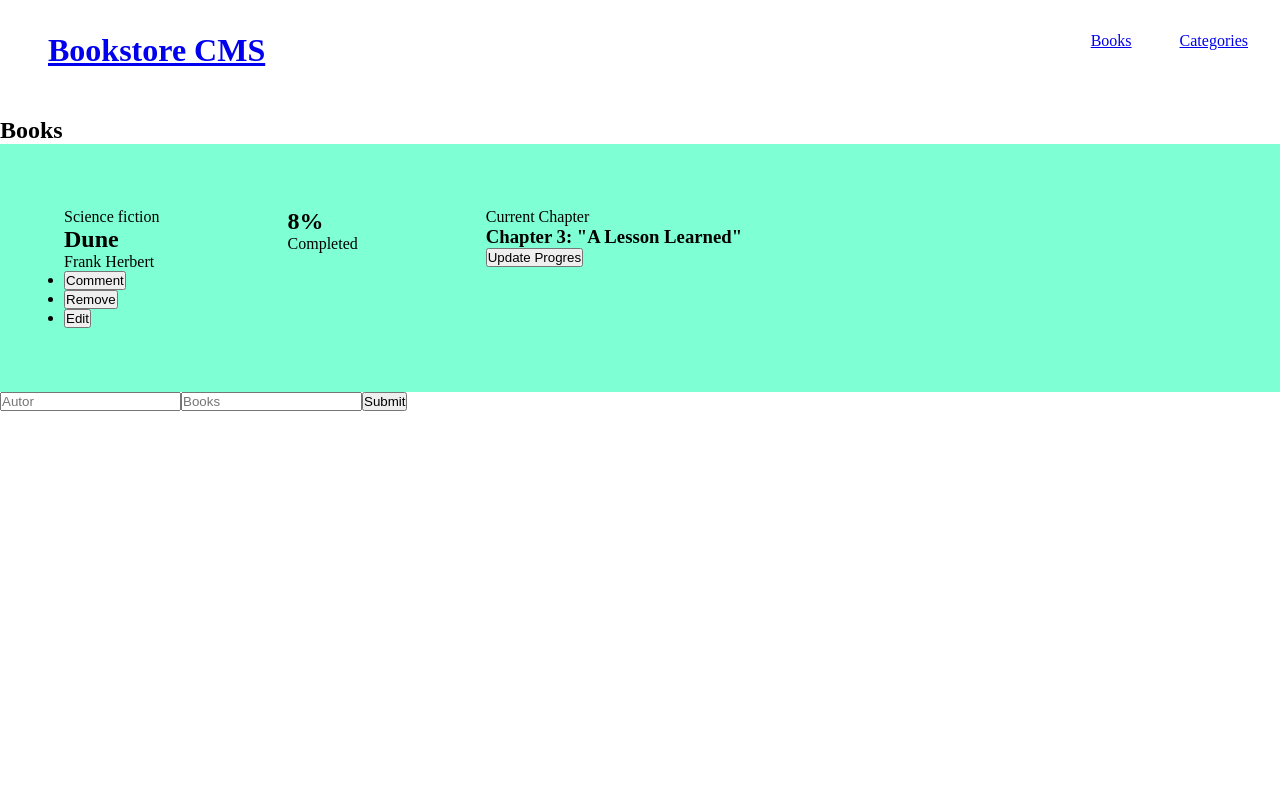
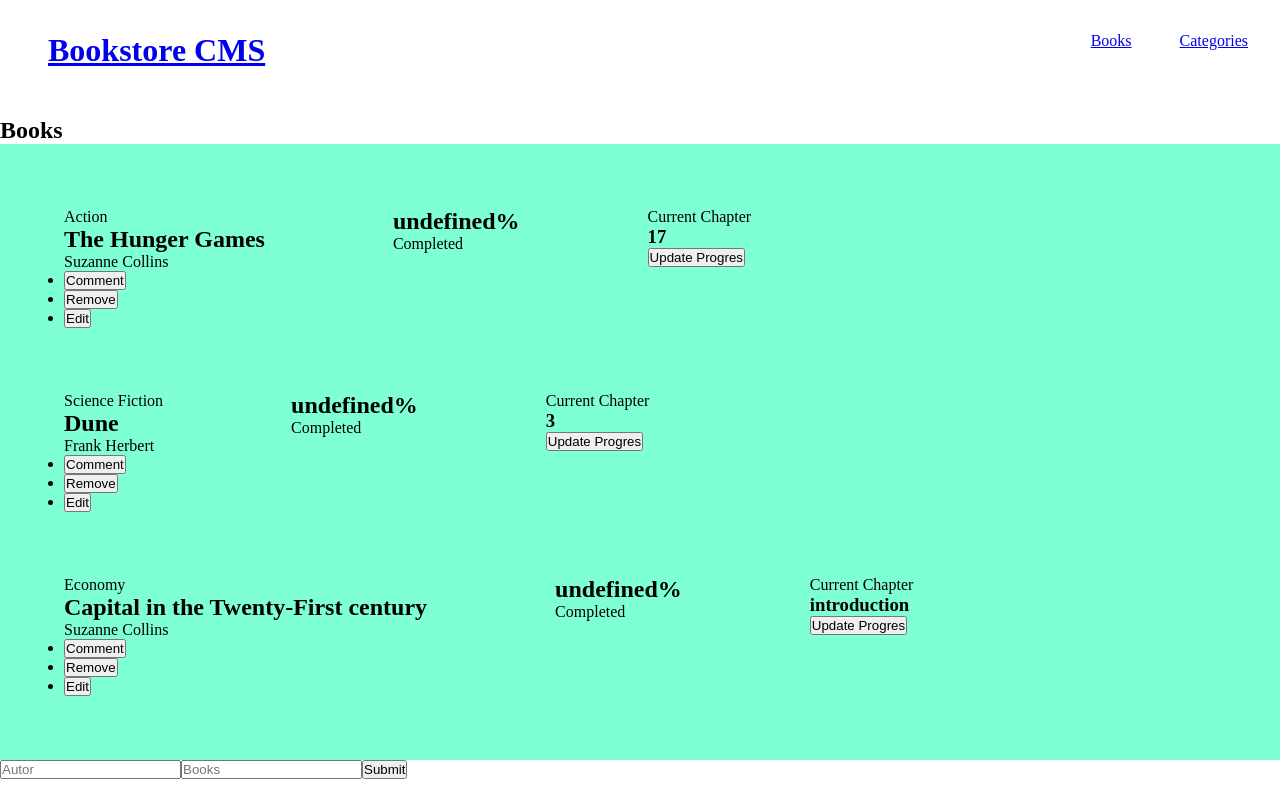
Before and after one commit to digia3d/Bookstore, a React (Create React App) app: page / in a window 1280 px wide. Built offline with nearby package versions, Linux system fonts and the light colour scheme.

Commit message:
Add dispatch and proptypes to page Book.js, and add hendler onClick to remove button

```diff
--- a/package.json
+++ b/package.json
@@ -7,6 +7,7 @@
     "@testing-library/jest-dom": "^5.16.5",
     "@testing-library/react": "^13.3.0",
     "@testing-library/user-event": "^13.5.0",
+    "prop-types": "^15.8.1",
     "react": "^18.2.0",
     "react-dom": "^18.2.0",
     "react-redux": "^8.0.2",
--- a/src/components/Book.js
+++ b/src/components/Book.js
@@ -1,31 +1,45 @@
 import React from 'react';
+import PropTypes from 'prop-types';
+import { useDispatch } from 'react-redux';
+import { removeBook } from '../redux/books/books';
 
-function Book() {
+const Book = ({
+  id, title, author, category, currentChapter, progress,
+}) => {
+  const dispatch = useDispatch();
+
   return (
-    <>
     <section className="container">
       <div className="left-container">
-          <span>Science fiction</span>
-          <h2>Dune</h2>
-          <p>Frank Herbert</p>
+        <span>{category}</span>
+        <h2>{title}</h2>
+        <p>{author}</p>
         <ul>
           <li><button type="button">Comment</button></li>
-            <li><button type="button">Remove</button></li>
+          <li><button type="button" onClick={() => dispatch(removeBook(id))}>Remove</button></li>
           <li><button type="button">Edit</button></li>
         </ul>
       </div>
       <div className="second-container">
-          <h2>8%</h2>
+        <h2>{`${progress}%`}</h2>
         <span>Completed</span>
       </div>
       <div className="last-container">
         <span>Current Chapter</span>
-          <h3>Chapter 3: &quot;A Lesson Learned&quot; </h3>
+        <h3>{currentChapter}</h3>
         <button type="button">Update Progres</button>
       </div>
     </section>
-    </>
   );
-}
+};
+
+Book.propTypes = {
+  id: PropTypes.string.isRequired,
+  title: PropTypes.string.isRequired,
+  author: PropTypes.string.isRequired,
+  category: PropTypes.string.isRequired,
+  progress: PropTypes.number.isRequired,
+  currentChapter: PropTypes.string.isRequired,
+};
 
 export default Book;
--- a/src/components/pages/Books.js
+++ b/src/components/pages/Books.js
@@ -1,15 +1,28 @@
 import React from 'react';
+import { useSelector } from 'react-redux';
 
 import Form from '../Form';
 import Book from '../Book';
 
 function Books() {
+  const data = useSelector((state) => state.books);
   return (
     <>
       <h2>Books</h2>
       <section className="container">
-        <div>
-          <Book />
+        <div className="data">
+          {
+            data.map((e) => (
+              <Book
+                key={e.id}
+                id={e.id}
+                title={e.title}
+                author={e.author}
+                currentChapter={e.currentChapter}
+                category={e.category}
+              />
+            ))
+          }
         </div>
       </section>
       <Form />
```
Also changed, not shown: 1 other file (tests, documents, lock files or other folders). Lines whose indentation alone changed are shown as unchanged.
